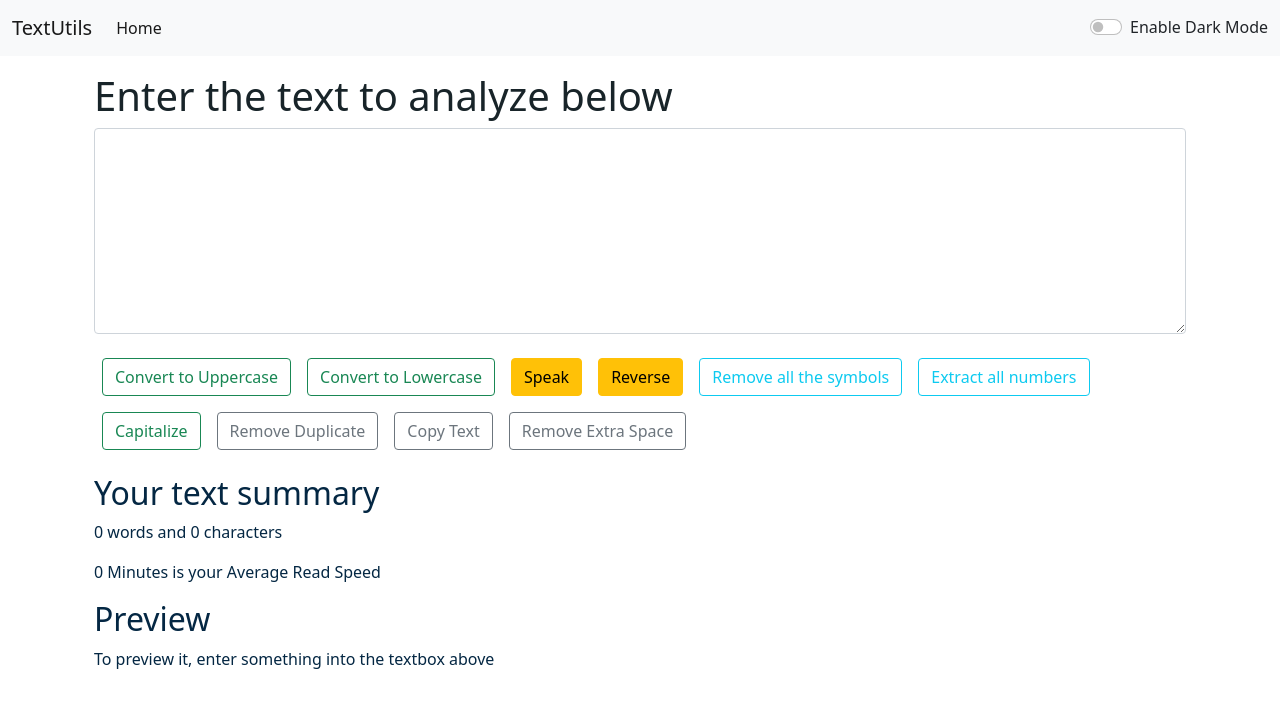
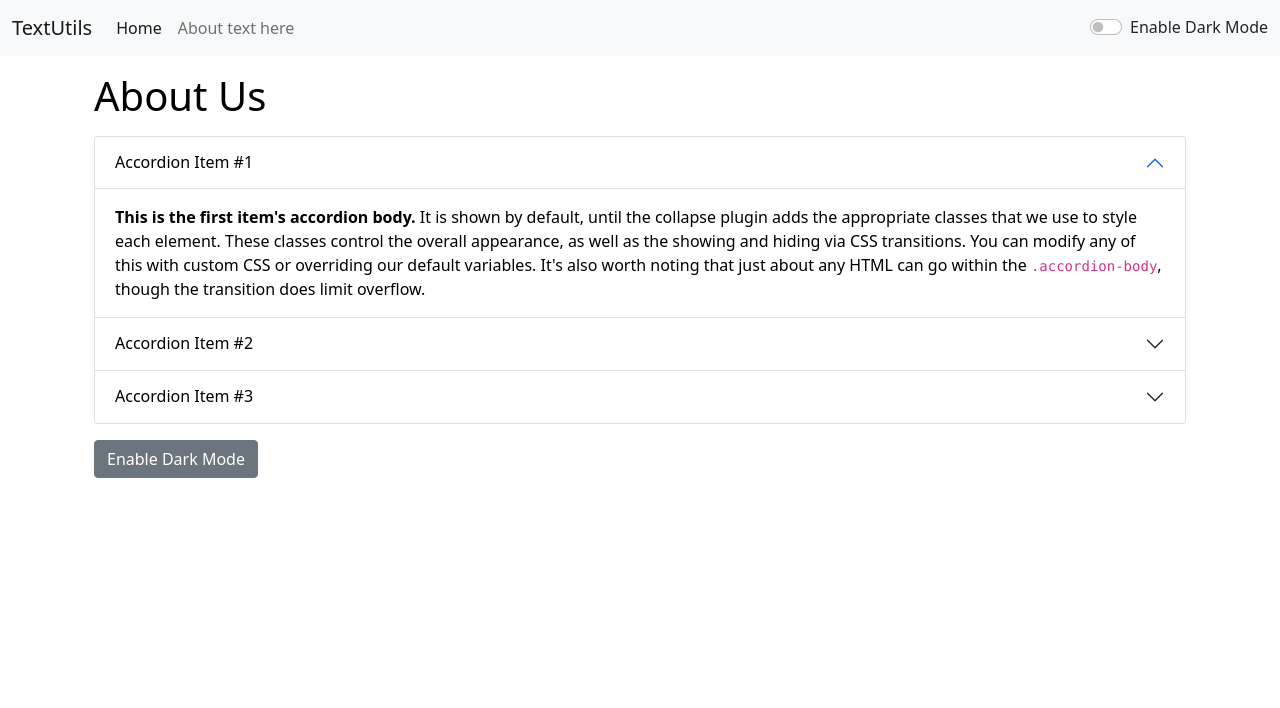
Before and after one commit to Subham-Maity/textutils, a React (Create React App) app: page /about in a window 1280 px wide. Shown: the top 708 px of the page. Built offline with nearby package versions, Linux system fonts and the light colour scheme.

Commit message:
Purchasing a Domain + Hosting TextUtils on a VPS

```diff
--- a/src/App.js
+++ b/src/App.js
@@ -3,14 +3,15 @@
 // import About from "./components/About";
 
 import TextForm from "./components/TextForm";
-// import About from './components/About';
+import About from './components/About';
 import React, { useState } from 'react';
 import Alert from './components/Alert';
-// import {
-//     BrowserRouter as Router,
-//     Switch,
-//     Route,
-// } from "react-router-dom";
+import {
+    BrowserRouter as Router,
+    Switch,
+    Route,
+    Link
+} from "react-router-dom";
 
 
 function App() {
@@ -46,22 +47,22 @@
         <>
             {/* <Navbar title="TextUtils" aboutText="About TextUtils" /> */}
             {/* <Navbar/> */}
-            {/*<Router>*/}
+            <Router>
                 <Navbar title="TextUtils" mode={mode} toggleMode={toggleMode} />
                 <Alert alert={alert}/>
                 <div className="container my-3">
-                    {/*<Switch>*/}
+                    <Switch>
                         {/* /users --> Component 1
         /users/home --> Component 2 */}
-                        {/*<Route exact path="/about">*/}
-                        {/*    <About />*/}
-                        {/*</Route>*/}
-                        {/*<Route exact path="/">*/}
+                        <Route exact path="/about">
+                            <About />
+                        </Route>
+                        <Route exact path="/">
                             <TextForm showAlert={showAlert} heading="Enter the text to analyze below" mode={mode}/>
-                        {/*</Route>*/}
-                    {/*</Switch>*/}
+                        </Route>
+                    </Switch>
                 </div>
-            {/*</Router>*/}
+            </Router>
         </>
     );
 }
--- a/src/components/About.js
+++ b/src/components/About.js
@@ -10,7 +10,7 @@
         if(myStyle.color==='black'){
             setMyStyle({
                 color: 'white',
-                backgroundColor: 'black',
+                backgroundColor: '#212529',
                 border: '1px solid white'
             })
             setBtnText('Enable Light Mode')
--- a/src/components/Navbar.js
+++ b/src/components/Navbar.js
@@ -1,27 +1,23 @@
 import React from 'react'
 import propTypes from 'prop-types'
-// import { Link } from 'react-router-dom';
+import { Link } from 'react-router-dom';
 
 export default function Navbar(props) {
     return (
         <nav className={`navbar navbar-expand-lg navbar-${props.mode} bg-${props.mode}`}>
             <div className="container-fluid">
-                <a className="navbar-brand" href="#">{props.title}</a>
+                <Link className="navbar-brand" to="/">{props.title}</Link>
                 <button className="navbar-toggler" type="button" data-bs-toggle="collapse" data-bs-target="#navbarSupportedContent" aria-controls="navbarSupportedContent" aria-expanded="false" aria-label="Toggle navigation">
                     <span className="navbar-toggler-icon"></span>
                 </button>
                 <div className="collapse navbar-collapse" id="navbarSupportedContent">
                     <ul className="navbar-nav me-auto mb-2 mb-lg-0">
                         <li className="nav-item">
-                            {/*<Link className="nav-link active" aria-current="page" to="/">Home</Link>*/}
-                            <a className="nav-link active" aria-current="page" href="#">Home</a>
+                            <Link className="nav-link active" aria-current="page" to="/">Home</Link>
                         </li>
-
-                        {/*for github only */}
-                        {/*<li className="nav-item">*/}
-                        {/*    <Link className="nav-link" to="/about">{props.aboutText}</Link>*/}
-                        {/*</li>*/}
-
+                        <li className="nav-item">
+                            <Link className="nav-link" to="/about">{props.aboutText}</Link>
+                        </li>
                     </ul>
                     {/*<form className="d-flex">*/}
                     {/*    <input className="form-control me-2" type="search" placeholder="Search" aria-label="Search"/>*/}
```
